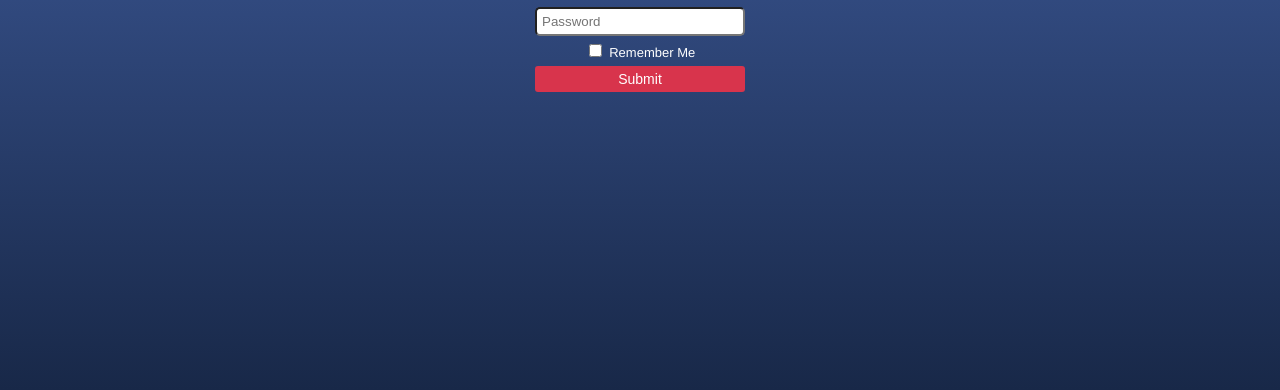
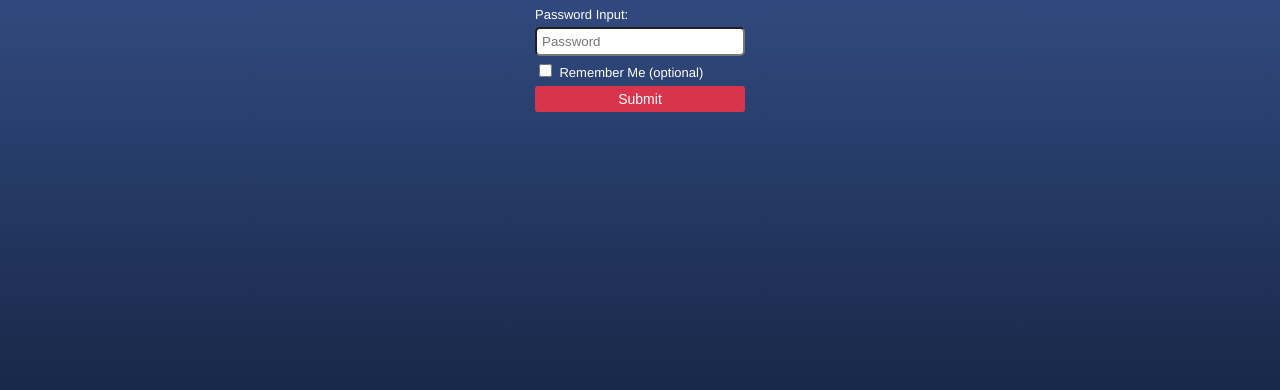
Before and after one commit to marissa27/static-assets, a plain HTML site: page login/login.html in a window 1280 px wide. Shown: the part 410-800 px from the top of the page. Drawn offline with Linux system fonts and the light colour scheme.

Commit message:
Begin adding ARIA

```diff
--- a/login/login.css
+++ b/login/login.css
@@ -17,7 +17,6 @@ body {
 }
 
 form {
-  align-items: center;
   display: flex;
   flex-direction: column;
   margin: auto;
@@ -25,11 +24,19 @@ form {
 }
 
 h1 {
+  text-align: center;
   color: #f4f8f9;
 }
 
+
+label {
+  margin: 5px 0 0 0;
+  color: white;
+  font-size: 13px;
+}
+
 button {
-  margin: 5px;
+  margin: 5px 0;
   padding: 5px;
   width: 210px;
   background-color: #d8344c;
@@ -44,16 +51,10 @@ button:hover {
   background-color: #ba253b;
 }
 
-.input-email,
-.input-password {
+#input-email,
+#input-password {
   border-radius: 5px;
   padding: 5px;
-  margin: 5px;
+  margin: 5px 0;
   width: 210px;
 }
-
-label {
-  text-align: center;
-  color: white;
-  font-size: 13px;
-}
--- a/login/login.html
+++ b/login/login.html
@@ -8,11 +8,13 @@
   <body>
     <form id="login-form">
       <h1>Login</h1>
-      <input class="input-email" type="email" placeholder="Email">
-      <input class="input-password" type="password" placeholder="Password">
+      <label for="input-email">Email Input:</label>
+        <input id="input-email" type="email" placeholder="Email" aria-required="true">
+      <label for="input-password">Password Input:</label>
+        <input id="input-password" type="password" placeholder="Password" aria-required="true">
       <section class="remember-user">
-        <input id="remember-me" type="checkbox" name="remember me">
-        <label for="remember-me">Remember Me</label>
+        <input id="remember-me" type="checkbox" value="remember me" aria-required="false">
+        <label for="remember-me">Remember Me (optional)</label>
       </section>
       <button class="form-button" form="login-form">Submit</button>
     </form>
```
